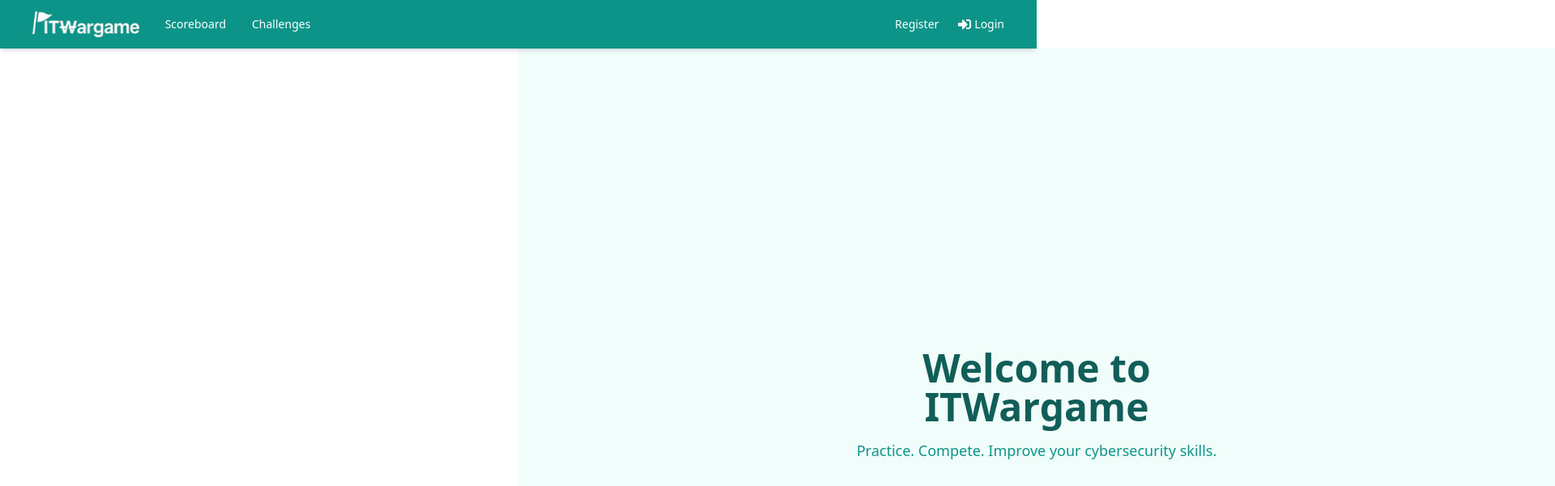
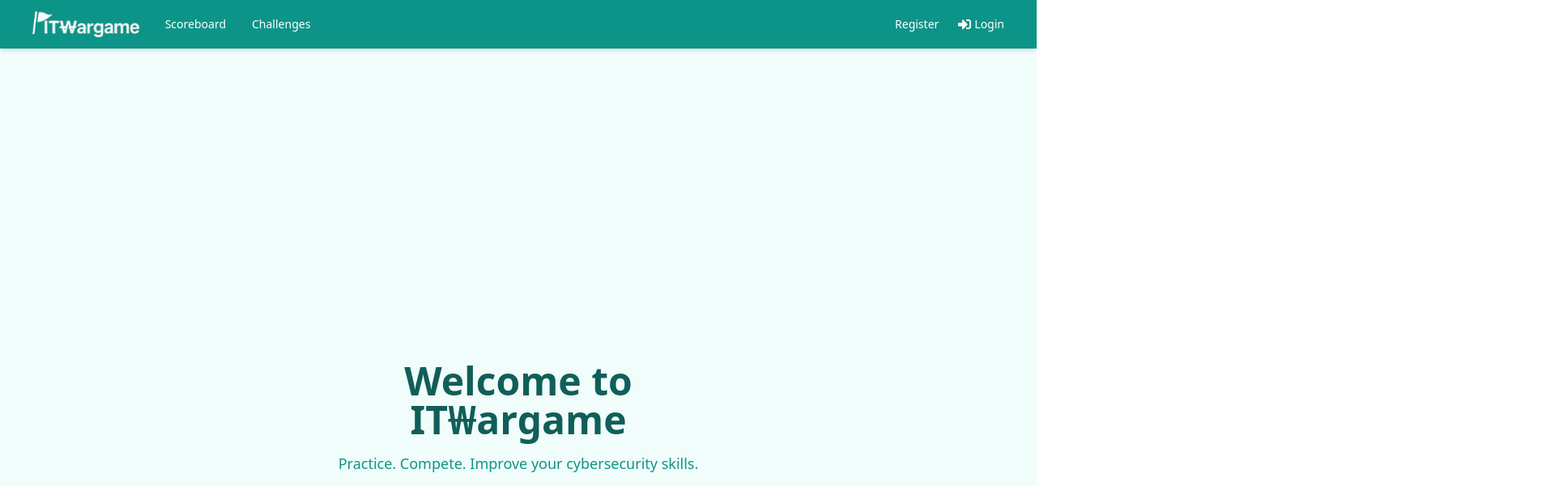
Before and after one commit to protruser/Wargame-Site, a React (Vite) app in the folder client/: page / in a window 1280 px wide. Shown: the top 601 px of the page at 81% size, 1920 px wide, since content can reach past the window. Built offline with nearby package versions, Linux system fonts and the light colour scheme.

Commit message:
[#27] UI: Update HeroSection layout and styling

```diff
--- a/client/src/pages/home/HeroSection.jsx
+++ b/client/src/pages/home/HeroSection.jsx
@@ -3,20 +3,13 @@
 
 export default function HeroSection() {
   return (
-    <section
-      className="
-        relative
-        left-1/2
-        -translate-x-1/2
-        w-screen
-        h-[970px]
-        bg-teal-50
-        flex flex-col justify-center items-center text-center
-      "
+    <section className="w-screen h-[970px] bg-teal-50 flex justify-center items-center">
+      <div
+        className="w-full max-w-[1440px] px-4 text-center"
         data-aos="fade-down"
       >
         <h1 className="text-5xl font-extrabold text-teal-800 mb-4">
-        Welcome to <span className="block">ITWargame</span>
+          Welcome to <span className="block">IT₩argame</span>
         </h1>
         <p className="text-lg text-teal-600 mb-8">
           Practice. Compete. Improve your cybersecurity skills.
@@ -27,6 +20,7 @@
         >
           View Scoreboard
         </a>
+      </div>
     </section>
   );
 }
```
Lines whose indentation alone changed are shown as unchanged.
